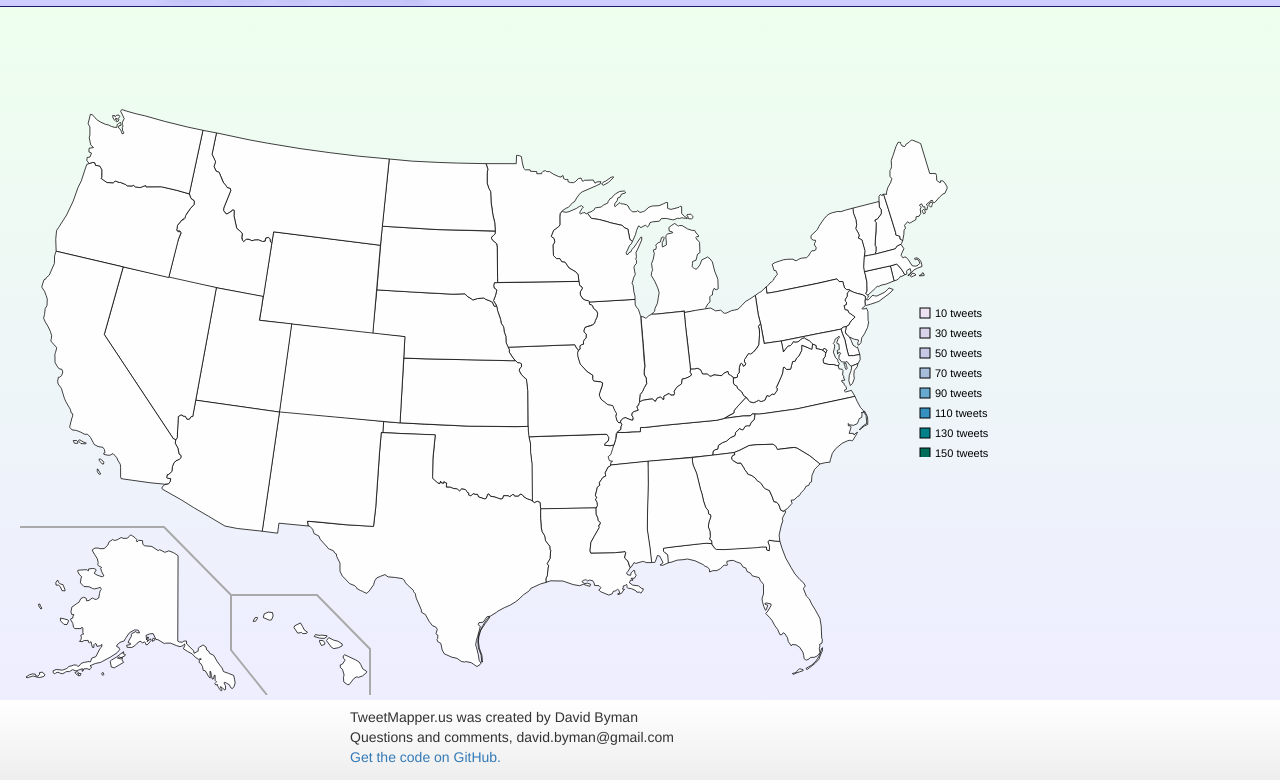
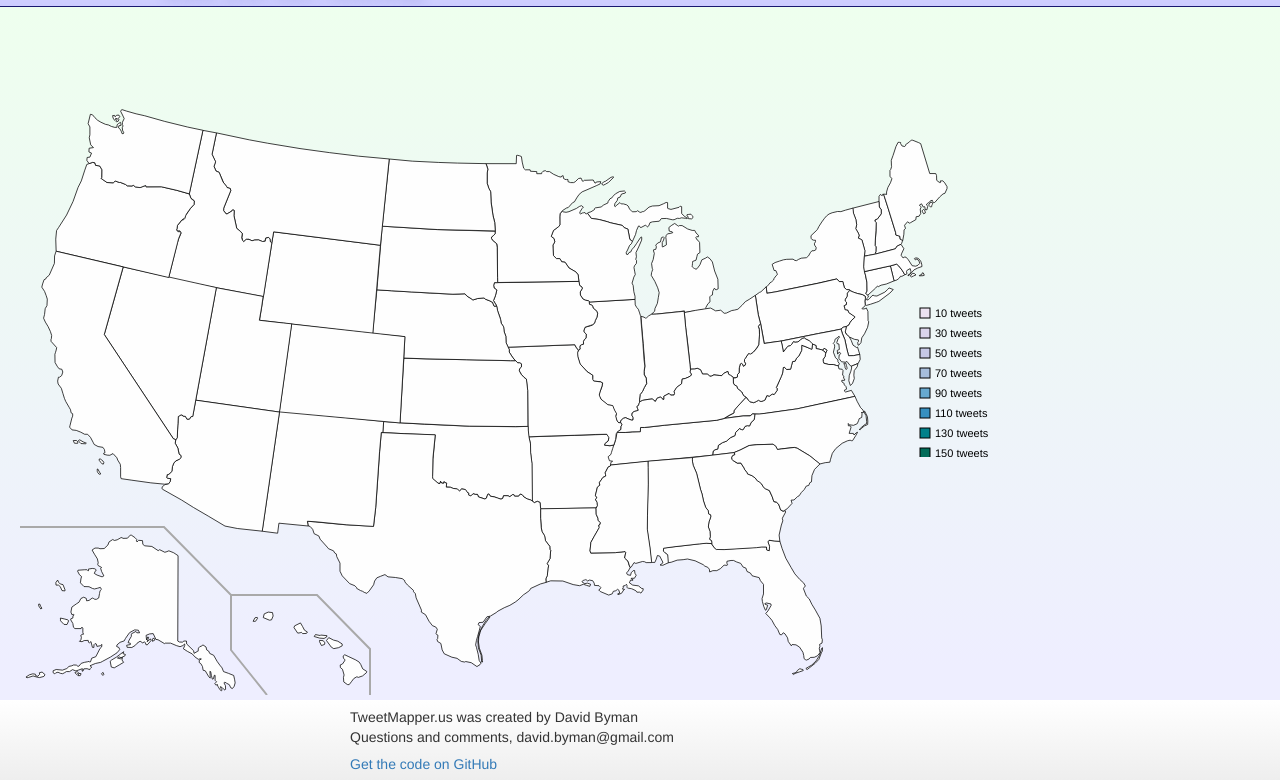
Before and after one commit to databass/tweetmapper, a website: page public/index.html in a window 1280 px wide. Shown: the part 73-853 px from the top of the page. Drawn offline with nearby package versions, Linux system fonts and the light colour scheme; no server answers.

Commit message:
Update index.html
minor puncuation and spacing

```diff
--- a/public/index.html
+++ b/public/index.html
@@ -394,8 +394,8 @@
   <div>
         Questions and comments, david.byman@gmail.com
   </div>
-  <div>
-   <a href="https://github.com/databass/tweetmapper" target="_blank">Get the code on GitHub.</a>
+  <div style="margin-top: .5em">
+        <a href="https://github.com/databass/tweetmapper" target="_blank">Get the code on GitHub</a>
   </div>
 </footer>
 
```
